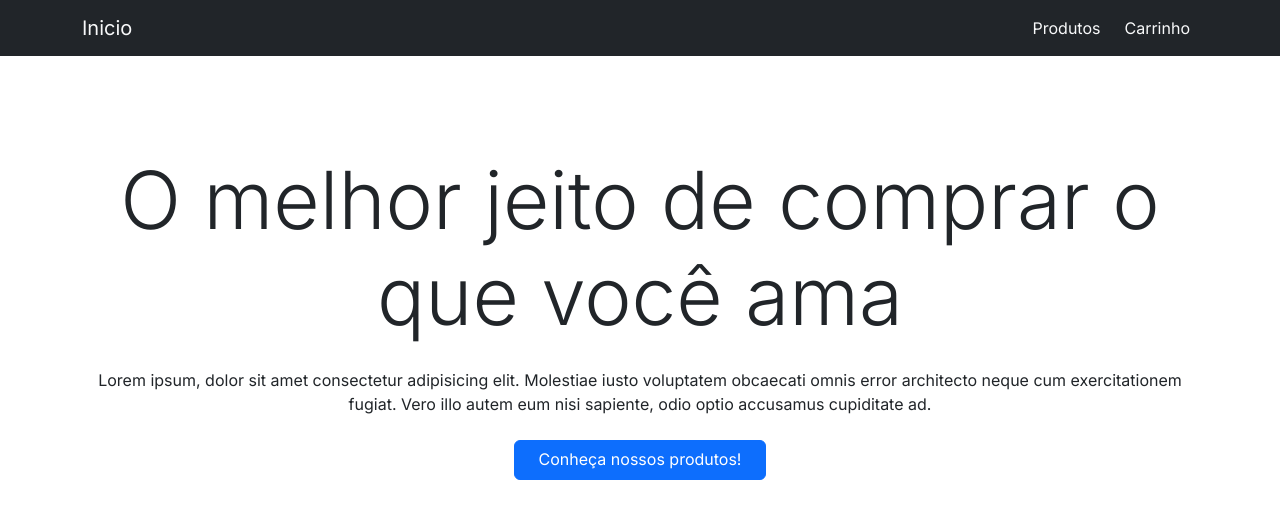
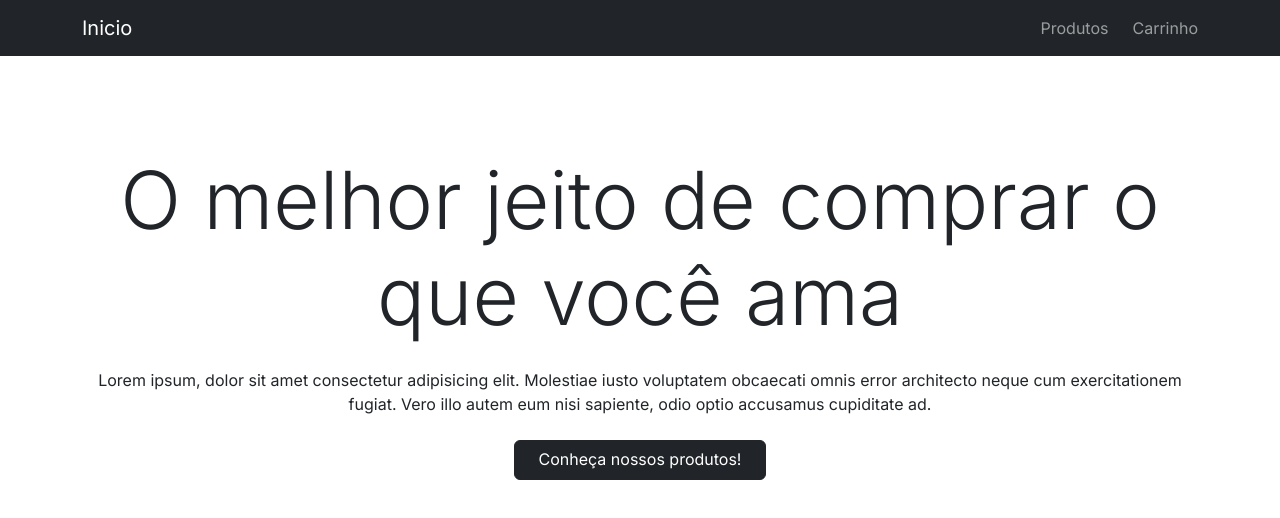
Before and after one commit to RonaldMamani/Loja-Virtual, a Next.js app: page / in a window 1280 px wide. Shown: the top 518 px of the page. Built offline with nearby package versions, Linux system fonts and the light colour scheme.

Commit message:
Adicionando componentes e adicionando reactstrap

```diff
--- a/package.json
+++ b/package.json
@@ -13,7 +13,8 @@
     "next": "13.5.6",
     "react": "^18",
     "react-bootstrap": "^2.9.1",
-    "react-dom": "^18"
+    "react-dom": "^18",
+    "reactstrap": "^9.2.0"
   },
   "devDependencies": {
     "@types/node": "^20",
--- a/src/components/Header.tsx
+++ b/src/components/Header.tsx
@@ -1,30 +1,18 @@
-import Link from "next/link"
-import { Navbar, Nav, Container } from "react-bootstrap"
+"use client"
 
-
+import Link from 'next/link'
+import {Navbar, Nav} from 'reactstrap'
 
 const Header = () => {
     return (
-        <>
-            <Navbar expand="md" bg="dark" className="navbar">
-                <Container color="dark">
-                    <Link href='/' className="navbar-brand text-light">
-                        Inicio
-                    </Link>
-                    <Nav className="flex-row" navbar>
-                        <Link href='/products' className="nav-link me-2 text-light">
-                            Produtos
-                        </Link>
-                        <Link href='/cart' className="nav-link text-light">
-                            Carrinho
-                        </Link>
-                    </Nav>
-                </Container>
-            </Navbar>
-        </>
-
+        <Navbar container="md" color='dark' dark>
+            <Link className='navbar-brand' href="/">Inicio</Link>
+            <Nav className='flex-row gap-3' navbar>
+                <Link className='nav-link me-2' href="/products">Produtos</Link>
+                <Link className='nav-link' href="/cart">Carrinho</Link>
+            </Nav>
+        </Navbar>
     )
 }
 
-
 export default Header
--- a/src/components/ProductCard.tsx
+++ b/src/components/ProductCard.tsx
@@ -1,9 +1,10 @@
 import Image from "next/image"
 import Link from "next/link"
 import React, { useState } from "react"
-import { Button, Card, CardBody, CardSubtitle } from "react-bootstrap"
+import { Button, Card, CardBody, CardSubtitle } from "reactstrap"
 import { ProductType } from "./services/products"
 import SuccessToast from "./SucessToast"
+
 
 type ProductCardProps = {
     product: ProductType
@@ -27,13 +28,14 @@
                     </h5>
                     </Link>
 
-                    <CardSubtitle className="mb-3 text-muted">
+                    <CardSubtitle className="mb-3 text-muted" tag="h6">
                     R$ {price}
                     </CardSubtitle>
 
                     <Button
                     color="dark"
                     className="pb-2"
+                    block
                     onClick={() => {
                         setToastIsOpen(true)
                         setTimeout(() => setToastIsOpen(false), 1000 * 3)
--- a/src/components/ProductList.tsx
+++ b/src/components/ProductList.tsx
@@ -1,7 +1,5 @@
-// src/components/ProductsList.tsx
-
 import React from "react"
-import { Col, Row } from "react-bootstrap"
+import { Col, Row } from "reactstrap"
 import { ProductType } from "./services/products"
 import ProductCard from "./ProductCard"
 
--- a/src/components/services/products.ts
+++ b/src/components/services/products.ts
@@ -10,11 +10,11 @@
     }
 
     export const fetchProducts = async () => {
-        const products: ProductType[] = await fetch(`${process.env.NEXT_PUBLIC_API_BASE_URL}/api/products`).then(res => res.json())
+        const products: ProductType[] = await fetch(`${process.env.NEXT_PUBLIC_APIURL}/api/products`).then(res => res.json())
         return products
     }
 
     export const fetchProduct = async (id: string | number) => {
-        const product: ProductType = await fetch(`${process.env.NEXT_PUBLIC_API_BASE_URL}/api/products/${id}`).then(res => res.json())
+        const product: ProductType = await fetch(`${process.env.NEXT_PUBLIC_APIURL}/api/products/${id}`).then(res => res.json())
         return product
     }
```
Also changed, not shown: src/app/page.tsx (+3 -4 lines), src/components/SucessToast.tsx (+6 -6 lines), 1 other file (tests, documents, lock files or other folders). Lines whose indentation alone changed are shown as unchanged.
